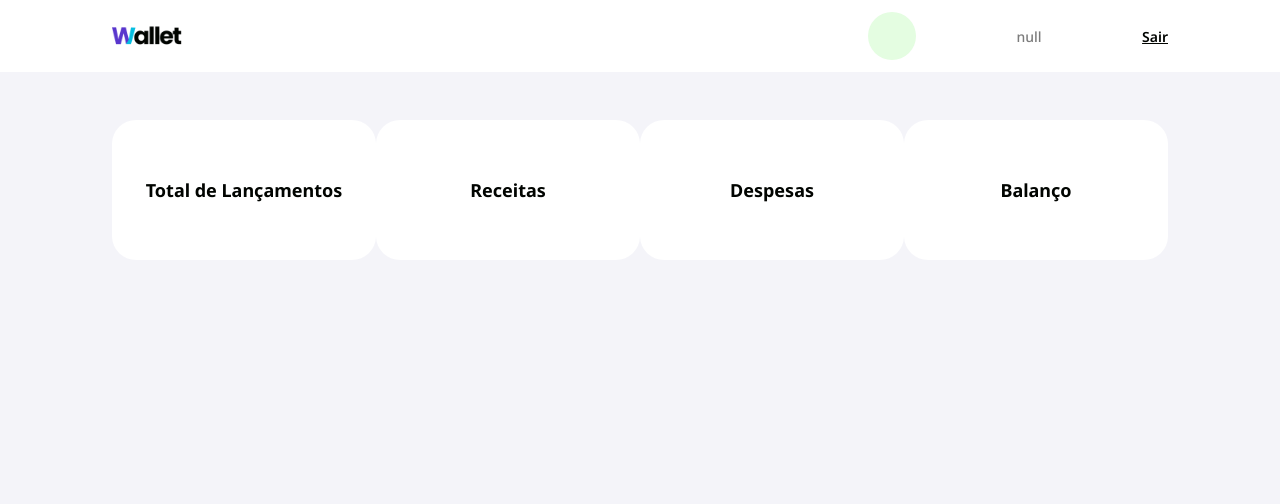
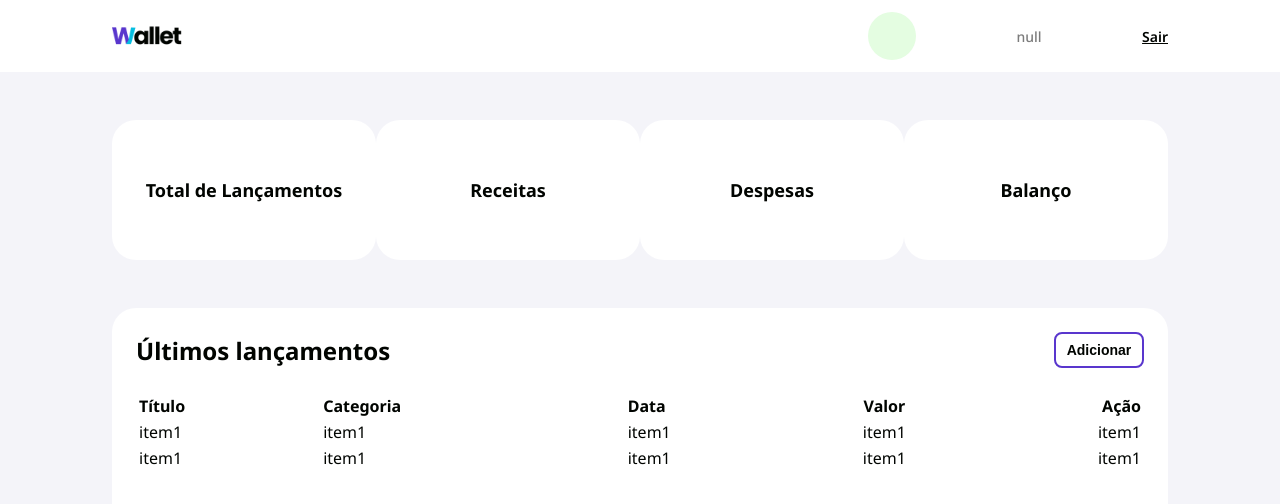
Before and after one commit to brenodobroski/Wallet-App, a plain HTML site: page src/pages/home/index.html in a window 1280 px wide. Drawn offline with Linux system fonts and the light colour scheme.

Commit message:
feat: implement layout for table

```diff
--- a/src/pages/home/index.html
+++ b/src/pages/home/index.html
@@ -31,6 +31,39 @@
           <h3>Balanço</h3>
         </div>
       </div>
+
+      <div class="table-container">
+        <div class="table-content-container">
+          <div class="table-content-header">
+            <h2>Últimos lançamentos</h2>
+            <button class="small">Adicionar</button>
+          </div>
+
+          <table>
+            <tr>
+              <th>Título</th>
+              <th>Categoria</th>
+              <th>Data</th>
+              <th class="center">Valor</th>
+              <th class="right">Ação</th>
+            </tr>
+            <tr>
+              <td>item1</td>
+              <td>item1</td>
+              <td>item1</td>
+              <td class="center">item1</td>
+              <td class="right">item1</td>
+            </tr>
+            <tr>
+              <td>item1</td>
+              <td>item1</td>
+              <td>item1</td>
+              <td class="center">item1</td>
+              <td class="right">item1</td>
+            </tr>
+          </table>
+        </div>
+      </div>
     </div>
   </body>
 </html>
--- a/src/pages/home/styles.css
+++ b/src/pages/home/styles.css
@@ -4,7 +4,8 @@
   align-items: flex-start;
   justify-content: flex-start;
   width: 100vw;
-  height: 100vh;
+  height: auto;
+  min-height: 100vh;
   background-color: #f4f4f9;
 }
 
@@ -64,3 +65,63 @@
   border-radius: 24px;
   background-color: #ffffff;
 }
+
+.table-container {
+  display: flex;
+  width: 100%;
+  flex-direction: column;
+  align-items: flex-start;
+  justify-content: flex-start;
+  padding: 0px 112px;
+  box-sizing: border-box;
+}
+.table-content-container {
+  display: flex;
+  width: 100%;
+  flex-direction: column;
+  align-items: flex-start;
+  justify-content: flex-start;
+  background-color: #ffffff;
+  border-radius: 24px;
+  height: 592px;
+  padding: 24px;
+  box-sizing: border-box;
+}
+
+.table-content-header {
+  display: flex;
+  width: 100%;
+  flex-direction: row;
+  align-items: center;
+  justify-content: space-between;
+  padding-bottom: 24px;
+  box-sizing: border-box;
+}
+
+table {
+  width: 100%;
+}
+
+tr {
+  text-align: left;
+}
+
+th {
+  text-align: left;
+}
+
+th.right {
+  text-align: right;
+}
+
+th.center {
+  text-align: center;
+}
+
+td.right {
+  text-align: right;
+}
+
+td.center {
+  text-align: center;
+}
--- a/styles.css
+++ b/styles.css
@@ -72,7 +72,7 @@ button {
 }
 
 button.small {
-  background-color: #f4f4f9;
+  background-color: #ffffff;
   color: #010400;
   font-size: 14px;
   border-radius: 8px;
```
